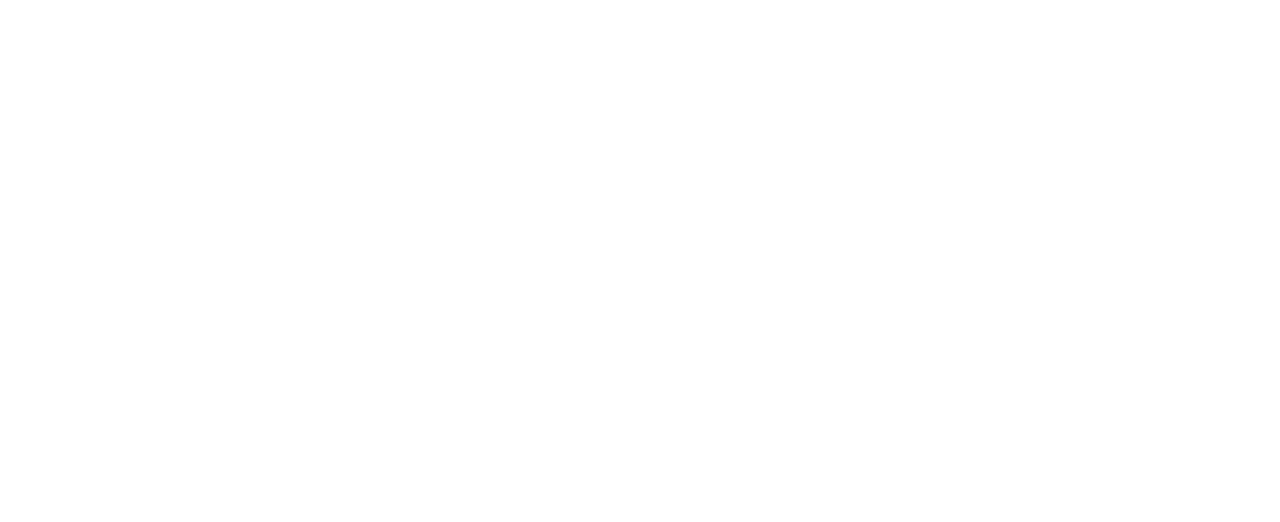
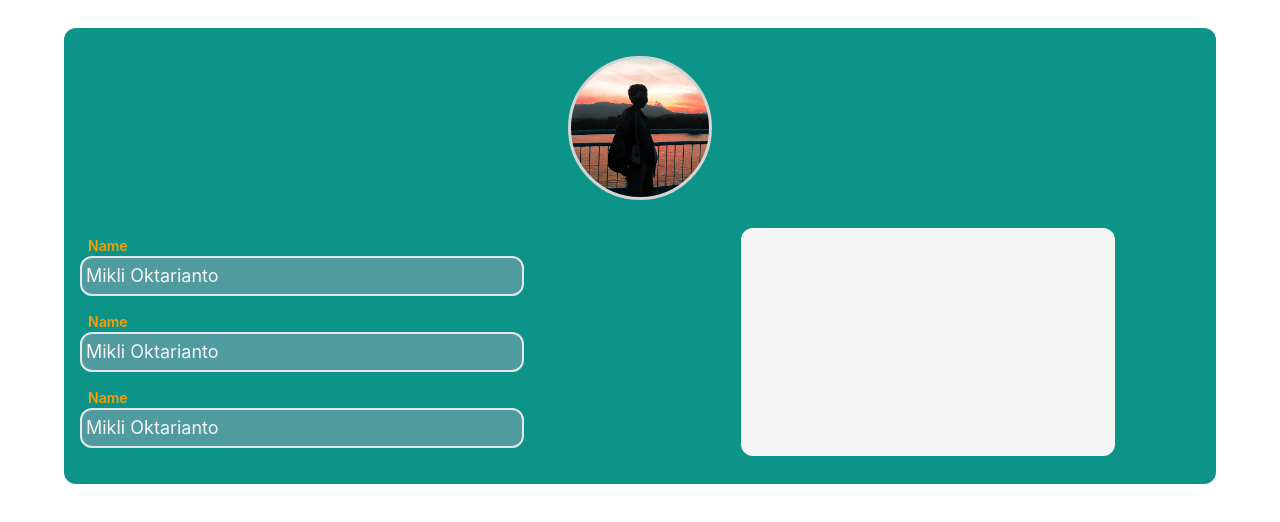
Before and after one commit to orymikoto/order-restaurant-table-program-MERN, a React (Create React App) app in the folder frontend/: page /user/profile in a window 1280 px wide. Before the commit this address had no page. Shown: the top 522 px of the page. Built offline with nearby package versions, Linux system fonts and the light colour scheme.

Commit message:
profile 25 percent

```diff
--- a/frontend/src/App.js
+++ b/frontend/src/App.js
@@ -4,8 +4,7 @@
 
 // Import local pages
 import Home from './pages/Home';
-import Login from './pages/users/Login';
-import Register from './pages/users/Register'
+import {Login, Register, Profile} from './pages/users'
 
 function App() {
   return (
@@ -14,6 +13,7 @@
       <Route path='/' element={<Home />}/>
       <Route path='/login' element={<Login />}/>
       <Route path='/register' element={<Register />}/>
+      <Route path='/user/profile' element={<Profile />}/>
     </Routes>
    </div>
   );
--- /dev/null
+++ b/frontend/src/components/DataShow.jsx
@@ -0,0 +1,15 @@
+import React from 'react'
+
+function DataShow({title, value, className}) {
+  return (
+    <div className={`flex flex-col ${className}`}>
+      <h3 className='font-semibold text-sm ml-2 text-amber-500'>{title}</h3>
+      <div className='border-2 w-full bg-slate-400/50 rounded-xl'>
+        <p className='m-1 text-justify font-normal text-lg text-neutral-100'>{value}</p>
+      </div>
+      {/* tes */}
+    </div>
+  )
+}
+
+export default DataShow
--- /dev/null
+++ b/frontend/src/pages/users/Profile.jsx
@@ -0,0 +1,21 @@
+import React from 'react'
+import DataShow from '../../components/DataShow'
+
+function Profile() {
+  return (
+    <div className='container w-[90%] mx-auto pb-7 grid grid-cols-6 my-7 rounded-xl bg-teal-600'>
+      <div className='col-span-6 flex justify-center'>
+        <div className='h-[9rem] my-7 w-[9rem] overflow-hidden rounded-full bg-cover border-neutral-300 border-[0.21rem] bg-center hover:border-amber-400 duration-300 ease-in-out' style={{backgroundImage: 'url("/assets/pp.jpg")'}}>
+          {/* <img src='/assets/pp.jpg' alt='profilepicture' /> */}
+        </div>
+      </div>
+      <DataShow className='col-span-3 my-2 mx-2 ml-4 w-[77%]' title='Name' value='Mikli Oktarianto' />
+      <div className='row-span-6 col-span-3 rounded-xl w-[65%] justify-self-center bg-neutral-100'>
+      </div>
+      <DataShow className='col-span-3 my-2 mx-2 ml-4 w-[77%]' title='Name' value='Mikli Oktarianto' />
+      <DataShow className='col-span-3 my-2 mx-2 ml-4 w-[77%]' title='Name' value='Mikli Oktarianto' />
+    </div>
+  )
+}
+
+export default Profile
--- /dev/null
+++ b/frontend/src/pages/users/index.js
@@ -0,0 +1,5 @@
+import Profile from "./Profile";
+import Register from './Register';
+import Login from './Login'
+
+export {Profile, Register, Login}
```
Also changed, not shown: frontend/public/assets/pp.jpg (added).
